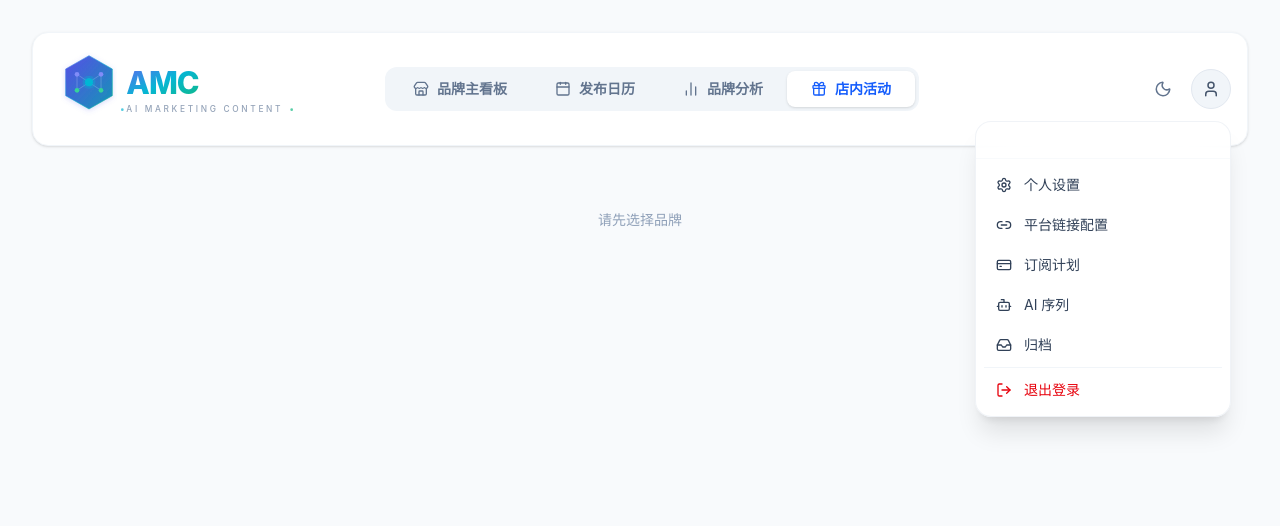
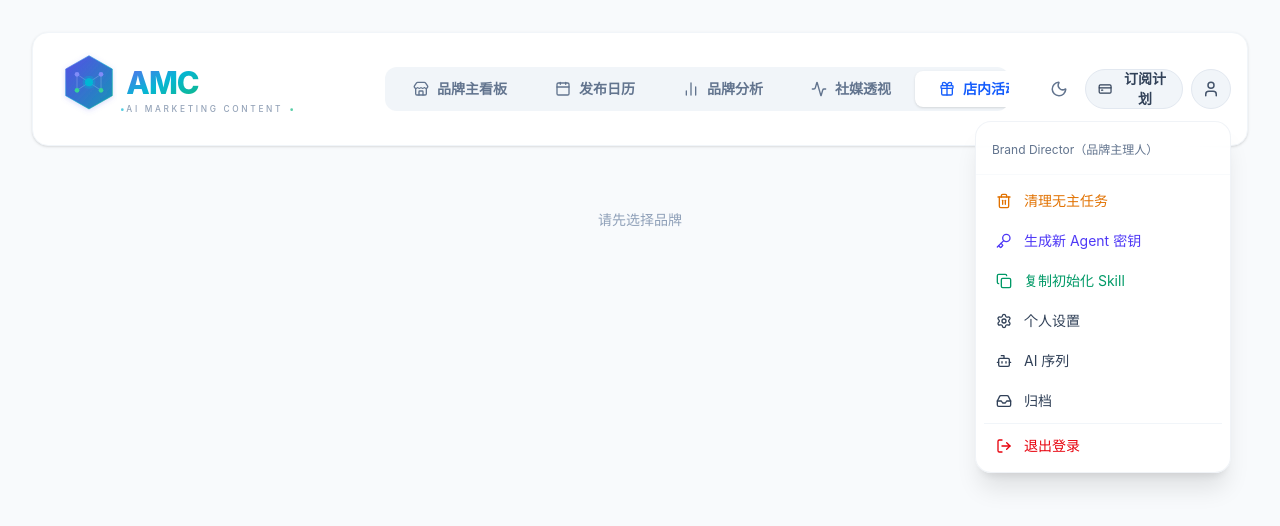
Before and after one commit to alextiannus/amc-kanban, a Next.js app: page /board/game in a window 1280 px wide. Both pictures are taken after a click on the button 1211 px from the left and 89 px from the top of the page. Shown: the top 526 px of the page. Built offline with nearby package versions, Linux system fonts and the light colour scheme; no server answers.

Commit message:
feat(nav): add role-based menus and top subscription entry

```diff
--- a/src/app/api/auth/me/route.ts
+++ b/src/app/api/auth/me/route.ts
@@ -23,5 +23,23 @@ export async function GET() {
     return NextResponse.json({ error: 'User not found' }, { status: 404 })
   }
 
-  return NextResponse.json(user)
+  const [ownerCount, legacyOwnerCount] = await Promise.all([
+    prisma.brandOwner.count({
+      where: { userId: user.id },
+    }),
+    prisma.brand.count({
+      where: { ownerId: user.id },
+    }),
+  ])
+
+  const dashboardRole = user.role === 'ADMIN'
+    ? 'ADMIN'
+    : ownerCount > 0 || legacyOwnerCount > 0
+      ? 'BRAND_OWNER'
+      : 'BRAND_DIRECTOR'
+
+  return NextResponse.json({
+    ...user,
+    dashboardRole,
+  })
 }
--- a/src/components/KanbanBoard.tsx
+++ b/src/components/KanbanBoard.tsx
@@ -33,7 +33,14 @@ export default function KanbanBoard({ initialView = 'dashboard' }: { initialView
     pendingTasksCount: number
     completedTasksCount: number
   } | null>(null)
-  const [user, setUser] = useState<{ id: string; email: string; role: string; nickname?: string | null; avatar?: string | null } | null>(null)
+  const [user, setUser] = useState<{
+    id: string
+    email: string
+    role: string
+    dashboardRole?: 'ADMIN' | 'BRAND_OWNER' | 'BRAND_DIRECTOR'
+    nickname?: string | null
+    avatar?: string | null
+  } | null>(null)
   const [showSettings, setShowSettings] = useState(false)
 
   // Navigation State
@@ -46,6 +53,7 @@ export default function KanbanBoard({ initialView = 'dashboard' }: { initialView
 
   const [newApiKey, setNewApiKey] = useState<string | null>(null)
   const [showSystemLog, setShowSystemLog] = useState(false)
+  const dashboardRole = user?.dashboardRole || (user?.role === 'ADMIN' ? 'ADMIN' : 'BRAND_DIRECTOR')
 
   const activeBrandIdRef = useRef<string | undefined>(undefined)
 
@@ -185,7 +193,7 @@ export default function KanbanBoard({ initialView = 'dashboard' }: { initialView
         </div>
       ) : currentView === 'socialInsight' ? (
         <div className="flex-1 -mx-4 md:-mx-8 -mb-4 md:-mb-8 animate-in fade-in slide-in-from-bottom-2 duration-300 relative h-[calc(100vh-140px)] bg-slate-50 dark:bg-slate-950 overflow-y-auto">
-          {user?.role === 'ADMIN' && activeBrand ? (
+          {(dashboardRole === 'ADMIN' || dashboardRole === 'BRAND_DIRECTOR') && activeBrand ? (
             <SocialInsightDashboard key={activeBrand.id} brandId={activeBrand.id} brandName={activeBrand.name} />
           ) : !activeBrand ? (
             <div className="flex items-center justify-center h-full text-slate-400 text-sm">请先选择品牌</div>
--- a/src/components/layout/MainLayout.tsx
+++ b/src/components/layout/MainLayout.tsx
@@ -1,8 +1,9 @@
 'use client'
 
 import React, { useState, useEffect } from 'react'
+import { useRouter } from 'next/navigation'
 import { useTheme } from 'next-themes'
-import { Store, Calendar, BarChart2, Sun, Moon, Gift, Activity } from 'lucide-react'
+import { Store, Calendar, BarChart2, Sun, Moon, Gift, Activity, CreditCard } from 'lucide-react'
 import BrandSwitcher, { Brand } from './BrandSwitcher'
 import UserMenu from './UserMenu'
 
@@ -13,7 +14,14 @@ interface MainLayoutProps {
   brands: Brand[]
   activeBrand: Brand | null
   setActiveBrand: (brand: Brand) => void
-  user: { id: string; email: string; role: string; nickname?: string | null; avatar?: string | null } | null
+  user: {
+    id: string
+    email: string
+    role: string
+    dashboardRole?: 'ADMIN' | 'BRAND_OWNER' | 'BRAND_DIRECTOR'
+    nickname?: string | null
+    avatar?: string | null
+  } | null
   onShowSettings: () => void
   onShowSystemLog: () => void
   onNewAgentKeyGenerated: (key: string) => void
@@ -34,11 +42,39 @@ export default function MainLayout({
   onTasksCleared,
 }: MainLayoutProps) {
   const { theme, setTheme } = useTheme()
+  const router = useRouter()
   const [mounted, setMounted] = useState(false)
+  const [subscriptionButtonText, setSubscriptionButtonText] = useState('订阅计划')
+
+  const dashboardRole = user?.dashboardRole || (user?.role === 'ADMIN' ? 'ADMIN' : 'BRAND_DIRECTOR')
+  const canSeeSocialInsight = dashboardRole === 'ADMIN' || dashboardRole === 'BRAND_DIRECTOR'
 
   useEffect(() => {
     setMounted(true)
   }, [])
+
+  useEffect(() => {
+    let cancelled = false
+    const loadSubscriptionLabel = async () => {
+      if (!activeBrand?.id) {
+        setSubscriptionButtonText('订阅计划')
+        return
+      }
+      try {
+        const res = await fetch(`/api/brands/${activeBrand.id}/subscription`)
+        const data = await res.json()
+        if (!res.ok || cancelled) return
+        const planName = data?.latestSubscription?.planName
+        setSubscriptionButtonText(planName ? `订阅: ${planName}` : '订阅计划')
+      } catch {
+        if (!cancelled) setSubscriptionButtonText('订阅计划')
+      }
+    }
+    loadSubscriptionLabel()
+    return () => {
+      cancelled = true
+    }
+  }, [activeBrand?.id])
 
   return (
     <div className="min-h-screen bg-slate-50 dark:bg-slate-950 p-4 md:p-8 flex flex-col font-sans transition-colors duration-300">
@@ -87,7 +123,7 @@ export default function MainLayout({
           >
             <BarChart2 size={16} /> 品牌分析
           </button>
-          {user?.role === 'ADMIN' && (
+          {canSeeSocialInsight && (
             <button
               onClick={() => setCurrentView('socialInsight')}
               className={`flex items-center gap-2 px-6 py-2 text-sm font-bold rounded-lg transition-all duration-300 whitespace-nowrap ${
@@ -131,11 +167,25 @@ export default function MainLayout({
             </button>
           )}
 
+          <button
+            onClick={() => {
+              if (!activeBrand?.id) {
+                alert('请先选择品牌，再进入订阅计划')
+                return
+              }
+              router.push(`/board/subscription/${activeBrand.id}`)
+            }}
+            className="inline-flex items-center gap-2 px-3 h-10 rounded-full text-sm font-bold bg-slate-100 dark:bg-slate-800 text-slate-700 dark:text-slate-200 border border-slate-200 dark:border-slate-700 hover:bg-slate-200/70 dark:hover:bg-slate-700 transition-colors"
+            title="订阅计划"
+          >
+            <CreditCard size={16} />
+            <span className="hidden md:inline">{subscriptionButtonText}</span>
+          </button>
+
           <UserMenu
             user={user}
             currentView={currentView}
             setCurrentView={setCurrentView}
-            activeBrandId={activeBrand?.id}
             onShowSettings={onShowSettings}
             onShowSystemLog={onShowSystemLog}
             onNewAgentKeyGenerated={onNewAgentKeyGenerated}
--- a/src/components/layout/UserMenu.tsx
+++ b/src/components/layout/UserMenu.tsx
@@ -2,14 +2,20 @@
 
 import { useState, useEffect, useRef } from 'react'
 import { useRouter } from 'next/navigation'
-import { User as UserIcon, Users, Trash2, Key, Copy, Check, Settings, Link2, Bot, Inbox, LogOut, CreditCard } from 'lucide-react'
+import { User as UserIcon, Users, Trash2, Key, Copy, Check, Settings, Link2, Bot, Inbox, LogOut } from 'lucide-react'
 import { buildAgentInitPrompt } from '@/lib/agentInitPrompt'
 
 interface UserMenuProps {
-  user: { id: string; email: string; role: string; nickname?: string | null; avatar?: string | null } | null
+  user: {
+    id: string
+    email: string
+    role: string
+    dashboardRole?: 'ADMIN' | 'BRAND_OWNER' | 'BRAND_DIRECTOR'
+    nickname?: string | null
+    avatar?: string | null
+  } | null
   currentView: string
   setCurrentView: (view: 'dashboard' | 'calendar' | 'analytics' | 'agents' | 'archive' | 'game' | 'socialInsight') => void
-  activeBrandId?: string
   onShowSettings: () => void
   onShowSystemLog: () => void
   onNewAgentKeyGenerated: (key: string) => void
@@ -20,7 +26,6 @@ export default function UserMenu({
   user,
   currentView,
   setCurrentView,
-  activeBrandId,
   onShowSettings,
   onShowSystemLog,
   onNewAgentKeyGenerated,
@@ -31,6 +36,10 @@ export default function UserMenu({
   const [generatingKey, setGeneratingKey] = useState(false)
   const containerRef = useRef<HTMLDivElement>(null)
   const router = useRouter()
+  const dashboardRole = user?.dashboardRole || (user?.role === 'ADMIN' ? 'ADMIN' : 'BRAND_DIRECTOR')
+  const isAdmin = dashboardRole === 'ADMIN'
+  const isBrandOwner = dashboardRole === 'BRAND_OWNER'
+  const isBrandDirector = dashboardRole === 'BRAND_DIRECTOR'
 
   useEffect(() => {
     if (!showProfile) return
@@ -120,20 +129,17 @@ export default function UserMenu({
           <div className="p-4 border-b border-slate-100/50 dark:border-slate-800">
             <p className="text-sm font-bold text-slate-800 dark:text-slate-200 truncate">{user?.nickname || user?.email}</p>
             <p className="text-xs text-slate-500 dark:text-slate-400 mt-0.5 truncate">{user?.email}</p>
-            <p className="text-xs text-slate-500 dark:text-slate-400 mt-0.5">{user?.role}</p>
+            <p className="text-xs text-slate-500 dark:text-slate-400 mt-0.5">{dashboardRole === 'ADMIN' ? 'Admin' : dashboardRole === 'BRAND_OWNER' ? 'Brand Owner（品牌主）' : 'Brand Director（品牌主理人）'}</p>
           </div>
           <div className="p-2 space-y-1">
-            {/* Admin & user roles both get operations */}
-            {(user?.role === 'ADMIN' || user?.role === 'USER') && (
+            {isAdmin && (
               <>
-                {user?.role === 'ADMIN' && (
                 <button
                   onClick={() => { setShowProfile(false); router.push('/admin') }}
                   className="flex items-center gap-3 px-3 py-2 w-full text-left text-sm text-slate-700 dark:text-slate-300 hover:bg-slate-50 dark:hover:bg-slate-800 rounded-xl transition-colors"
                 >
                   <Users size={16} /> 用户管理
                 </button>
-                )}
                 <button
                   onClick={async () => {
                     setShowProfile(false)
@@ -151,14 +157,12 @@ export default function UserMenu({
                 >
                   <Key size={16} /> {generatingKey ? '生成中...' : '生成新 Agent 密钥'}
                 </button>
-                {user?.role === 'ADMIN' && (
                 <button
                   onClick={() => { setShowProfile(false); onShowSystemLog() }}
                   className="flex items-center gap-3 px-3 py-2 w-full text-left text-sm text-slate-600 dark:text-slate-400 hover:bg-slate-50 dark:hover:bg-slate-800 rounded-xl transition-colors"
                 >
                   <svg className="w-4 h-4" fill="none" stroke="currentColor" viewBox="0 0 24 24"><path strokeLinecap="round" strokeLinejoin="round" strokeWidth={2} d="M9 5H7a2 2 0 00-2 2v12a2 2 0 002 2h10a2 2 0 002-2V7a2 2 0 00-2-2h-2M9 5a2 2 0 002 2h2a2 2 0 002-2M9 5a2 2 0 012-2h2a2 2 0 012 2" /></svg> 系统日志
                 </button>
-                )}
                 <button
                   onClick={() => { setShowProfile(false); handleCopy() }}
                   className="flex items-center gap-3 px-3 py-2 w-full text-left text-sm text-emerald-600 dark:text-emerald-400 hover:bg-emerald-50 dark:hover:bg-emerald-900/20 rounded-xl transition-colors"
@@ -167,31 +171,61 @@ export default function UserMenu({
                 </button>
               </>
             )}
+
+            {isBrandDirector && (
+              <>
+                <button
+                  onClick={async () => {
+                    setShowProfile(false)
+                    await handleClearUnassignedTasks()
+                  }}
+                  className="flex items-center gap-3 px-3 py-2 w-full text-left text-sm text-amber-600 dark:text-amber-400 hover:bg-amber-50 dark:hover:bg-amber-900/20 rounded-xl transition-colors"
+                >
+                  <Trash2 size={16} /> 清理无主任务
+                </button>
+                <button
+                  onClick={async () => { setShowProfile(false); await generateAgentKey() }}
+                  disabled={generatingKey}
+                  className="flex items-center gap-3 px-3 py-2 w-full text-left text-sm text-indigo-600 dark:text-indigo-400 hover:bg-indigo-50 dark:hover:bg-indigo-900/20 rounded-xl transition-colors disabled:opacity-50"
+                >
+                  <Key size={16} /> {generatingKey ? '生成中...' : '生成新 Agent 密钥'}
+                </button>
+                <button
+                  onClick={() => { setShowProfile(false); handleCopy() }}
+                  className="flex items-center gap-3 px-3 py-2 w-full text-left text-sm text-emerald-600 dark:text-emerald-400 hover:bg-emerald-50 dark:hover:bg-emerald-900/20 rounded-xl transition-colors"
+                >
+                  {copied ? <Check size={16} /> : <Copy size={16} />} 复制初始化 Skill
+                </button>
+              </>
+            )}
+
+            {isBrandOwner && (
+              <button
+                onClick={() => { setShowProfile(false); handleCopy() }}
+                className="flex items-center gap-3 px-3 py-2 w-full text-left text-sm text-emerald-600 dark:text-emerald-400 hover:bg-emerald-50 dark:hover:bg-emerald-900/20 rounded-xl transition-colors"
+              >
+                {copied ? <Check size={16} /> : <Copy size={16} />} 复制初始化 Skill
+              </button>
+            )}
+
             <button
               onClick={() => { setShowProfile(false); onShowSettings() }}
               className="flex items-center gap-3 px-3 py-2 w-full text-left text-sm text-slate-700 dark:text-slate-300 hover:bg-slate-50 dark:hover:bg-slate-800 rounded-xl transition-colors"
             >
               <Settings size={16} /> 个人设置
             </button>
+
+            {isAdmin && (
               <button
                 onClick={() => { setShowProfile(false); router.push('/profile') }}
                 className="flex items-center gap-3 px-3 py-2 w-full text-left text-sm text-slate-700 dark:text-slate-300 hover:bg-slate-50 dark:hover:bg-slate-800 rounded-xl transition-colors"
               >
                 <Link2 size={16} /> 平台链接配置
               </button>
-            <button
-              onClick={() => {
-                setShowProfile(false)
-                if (!activeBrandId) {
-                  alert('请先选择品牌，再进入订阅计划')
-                  return
-                }
-                router.push(`/board/subscription/${activeBrandId}`)
-              }}
-              className="flex items-center gap-3 px-3 py-2 w-full text-left text-sm text-slate-700 dark:text-slate-300 hover:bg-slate-50 dark:hover:bg-slate-800 rounded-xl transition-colors"
-            >
-              <CreditCard size={16} /> 订阅计划
-            </button>
+            )}
+
+            {(isAdmin || isBrandDirector) && (
+              <>
                 <button
                   onClick={() => { setShowProfile(false); setCurrentView('agents') }}
                   className={`flex items-center gap-3 px-3 py-2 w-full text-left text-sm rounded-xl transition-colors ${
@@ -212,6 +246,9 @@ export default function UserMenu({
                 >
                   <Inbox size={16} /> 归档
                 </button>
+              </>
+            )}
+
             <div className="h-px bg-slate-100 dark:bg-slate-800 my-1"></div>
             <button
               onClick={handleLogout}
```
Lines whose indentation alone changed are shown as unchanged.
